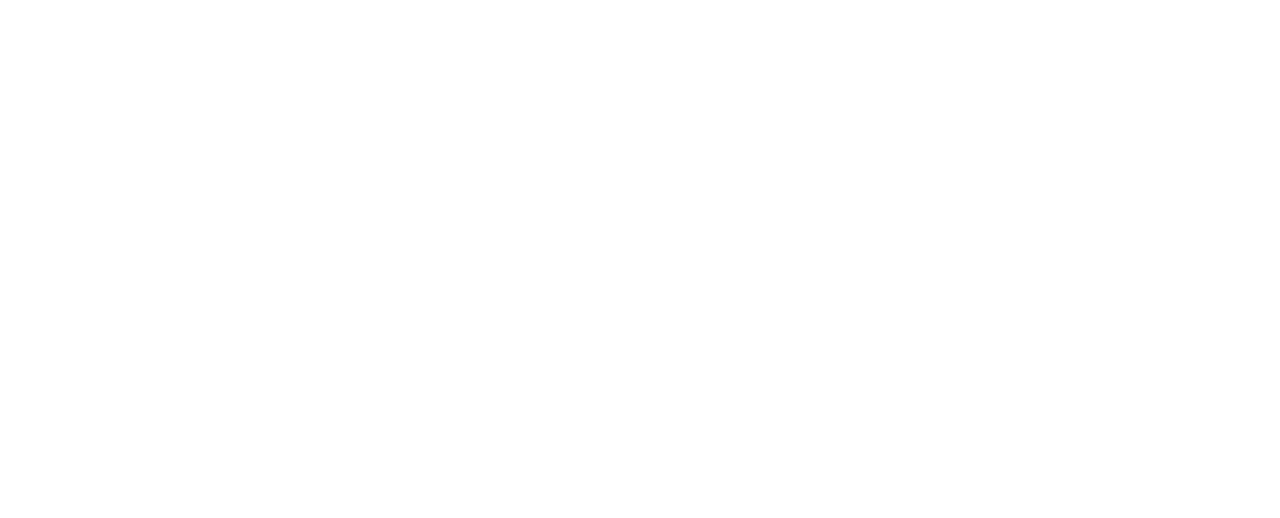
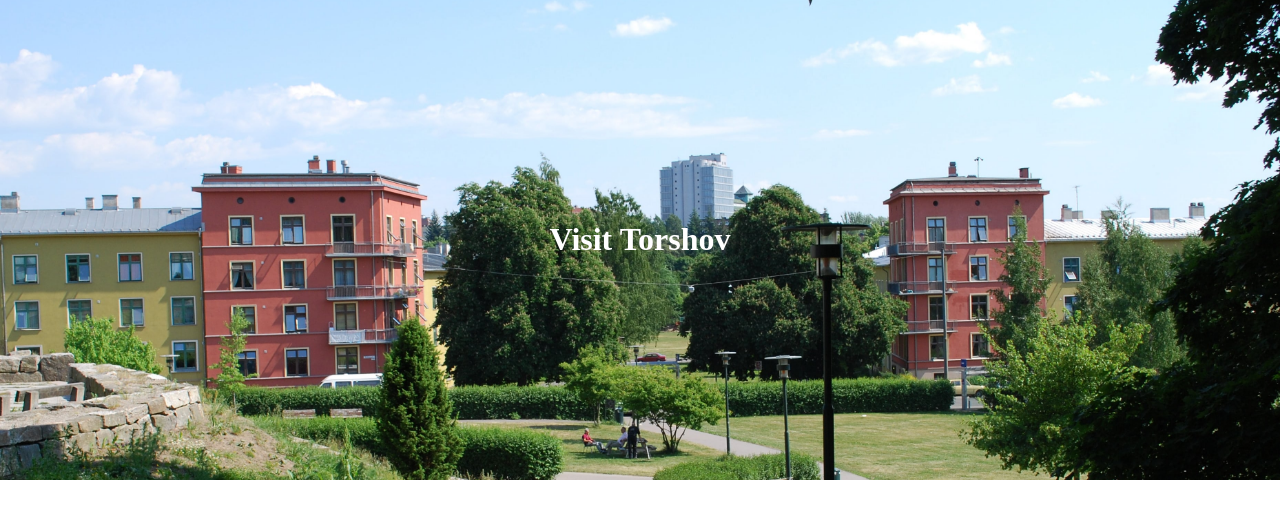
Before and after one commit to McNord/hometown-homepage, a plain HTML site: page index.html in a window 1280 px wide. Drawn offline with Linux system fonts and the light colour scheme.

Commit message:
Added background image to hero section

```diff
--- a/index.html
+++ b/index.html
@@ -2,13 +2,15 @@
 <html lang="sv">
     <head>
         <meta charset="UTF-8">
-        <meta name="description" content="Sävsjö kommun">
-        <title>Sävsjö kommun</title>
+        <meta name="description" content="Visit Torshov guide">
+        <title>Torshov</title>
         <link rel="stylesheet" href="style.css">
     </head>
     <body>
-        <hero id="main">
-
-        </hero>
+        <div class="hero-image">
+            <div class="hero-text">
+                <h1>Visit Torshov</h1>
+            </div>
+        </div>
     </body>
 </html>
--- a/style.css
+++ b/style.css
@@ -8,7 +8,19 @@ html {
     box-sizing: inherit;
 }
 
-#main {
-    background-image: url('./images/slottsruin.jpg');
+body {
+    margin: 0;
+}
+
+.hero-image {
+    background-image: url("./images/torshov.jpg");
     background-size: cover;
+    background-repeat: no-repeat;
+    background-position: top 30% center;
+    padding: 200px 0;
 }
+
+.hero-text {
+    color: white;
+    text-align: center;
+}
```
Also changed, not shown: images/slottsruin.jpg (deleted), images/torshov.jpg (added).
